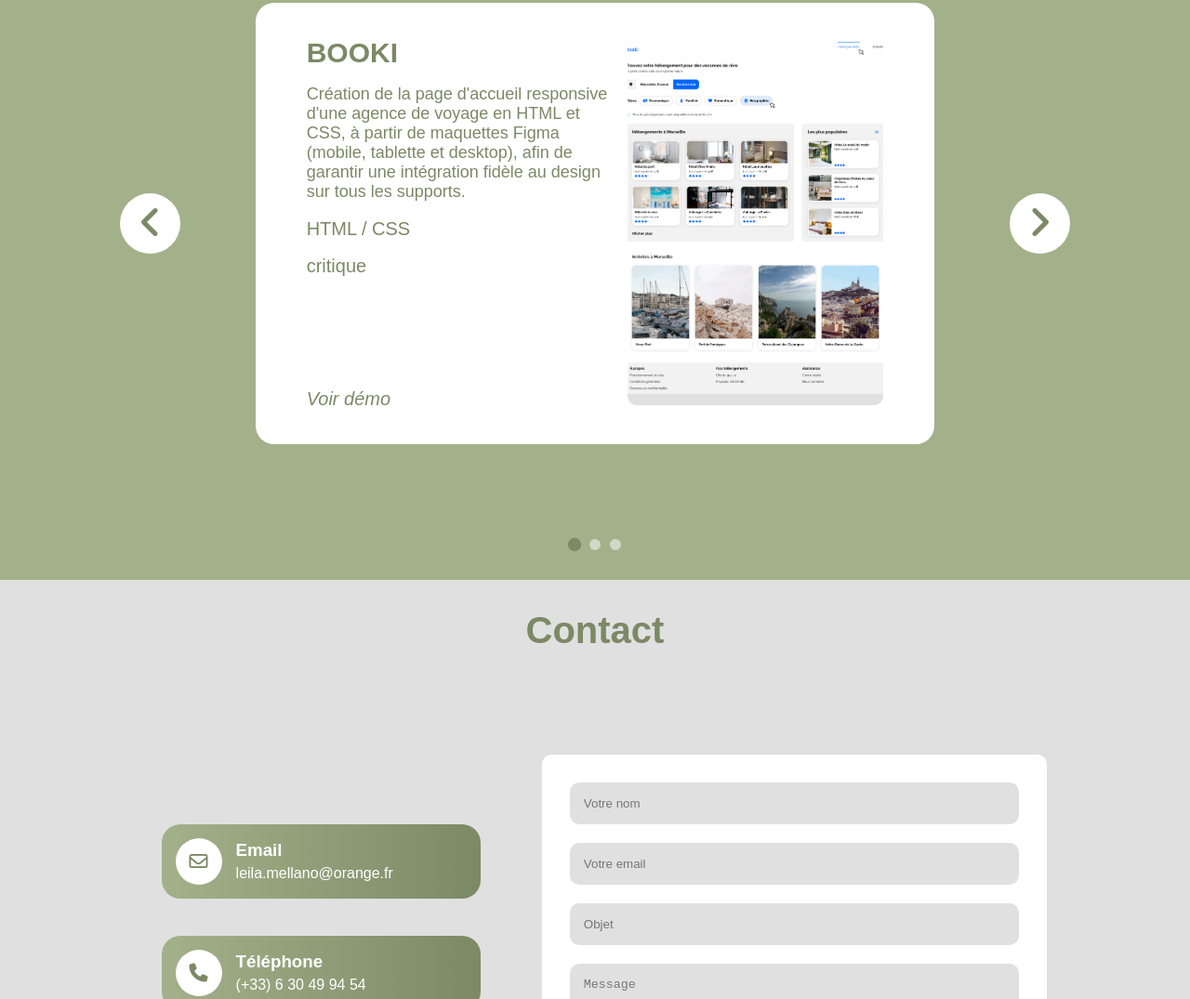
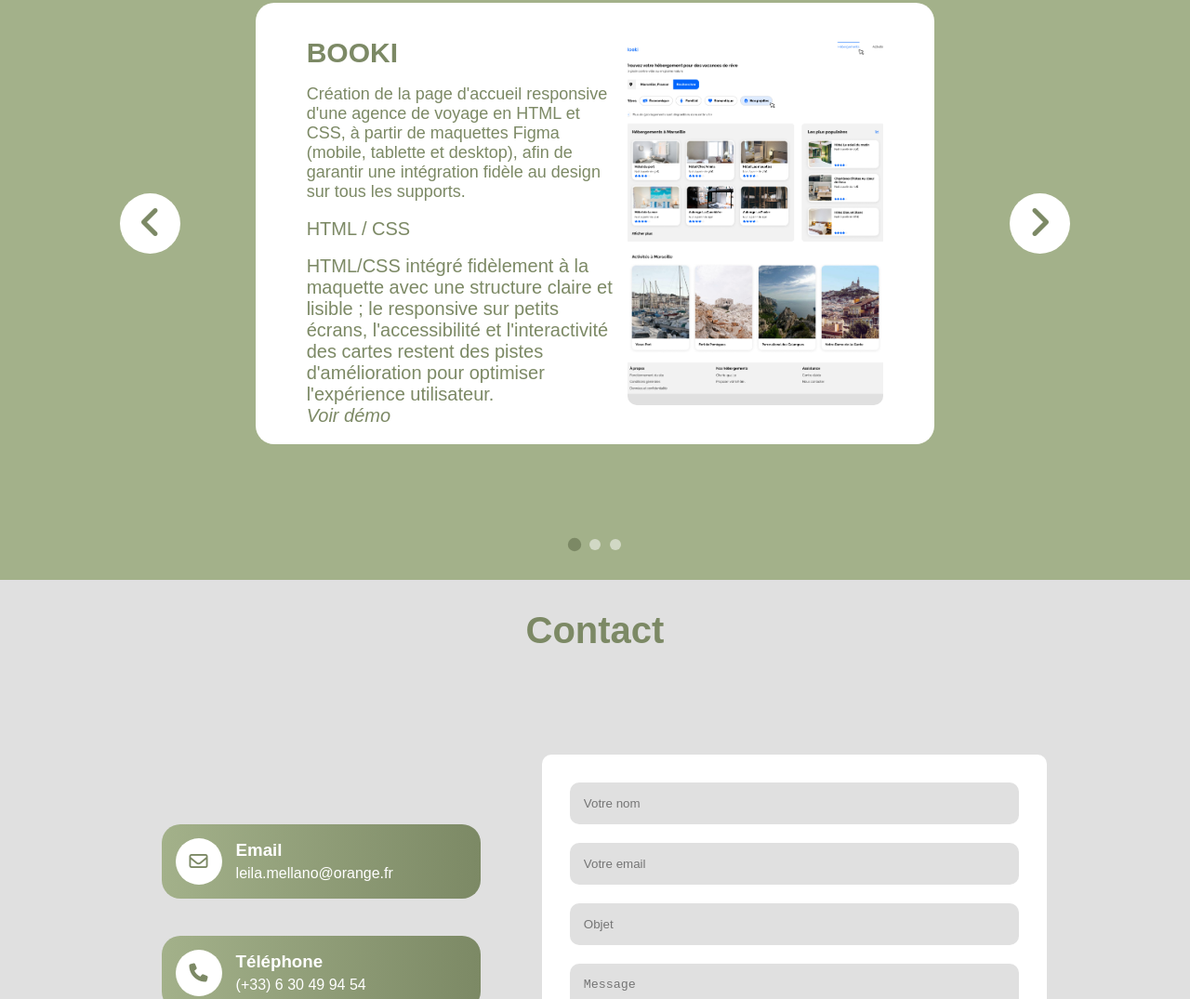
Before and after one commit to LeilaMell/PortfolioOpenClassrooms, a plain HTML site: page public/index.html in a window 1280 px wide. Shown: the part 1939-3014 px from the top of the page at 93% size. Drawn offline with Linux system fonts and the light colour scheme.

Commit message:
critique projets

```diff
--- a/public/index.html
+++ b/public/index.html
@@ -71,7 +71,7 @@
                                     <h3>BOOKI</h3>
                                     <p class="context">Création de la page d'accueil responsive d'une agence de voyage en HTML et CSS, à partir de maquettes Figma (mobile, tablette et desktop), afin de garantir une intégration fidèle au design sur tous les supports.</p>
                                     <p>HTML / CSS</p>
-                                    <p class="critique">critique</p>
+                                    <p class="critique">HTML/CSS intégré fidèlement à la maquette avec une structure claire et lisible ; le responsive sur petits écrans, l'accessibilité et l'interactivité des cartes restent des pistes d'amélioration pour optimiser l'expérience utilisateur.</p>
                                     <a href="https://leilamell.github.io/Booki-WebSite/" target="_blank" rel="noopener noreferrer">Voir démo</a>
                                 </div>
                                 <div class="projet-capture">
@@ -84,7 +84,7 @@
                                     <h3>Oh My Food</h3>
                                     <p class="context">Intégration mobile-first de l'interface d'un site de start-up à partir de maquettes Figma, en utilisant Sass, des animations CSS et Git/GitHub afin de créer une expérience utilisateur réactive et engageante.</p>
                                     <p>HTML / SCSS</p>
-                                    <p class="critique">critique</p>
+                                    <p class="critique">Site mobile-first bien structuré avec CSS propre et sections hiérarchisées ; la fluidité sur certaines résolutions, la performance des images et le feedback visuel des boutons sont des axes d'optimisation possibles.</p>
                                     <a href="https://leilamell.github.io/OhMyFood-Website/index.html" target="_blank" rel="noopener noreferrer">Voir démo</a>
                                 </div>
                                 <div class="projet-capture">
@@ -97,7 +97,7 @@
                                     <h3>KASA</h3>
                                     <p class="context">Implémentation du front-end d'une application web avec React et React Router, à partir de maquettes fournies et de données simulées en JSON, en utilisant Vite et Node.js pour créer une navigation fluide et une interface moderne.</p>
                                     <p>React / Javascript/ SCSS</p>
-                                    <p class="critique">critique</p>
+                                    <p class="critique">Application React avec composants modulaires, navigation via React Router et intégration des données JSON ; le responsive, l'accessibilité, la gestion des routes et l'interactivité des cartes offrent encore des opportunités pour renforcer l'expérience utilisateur et la robustesse de l'application.</p>
                                     <a href="https://leilamell.github.io/Kasa" target="_blank" rel="noopener noreferrer">Voir démo</a>
                                 </div>
                                 <div class="projet-capture">
```
